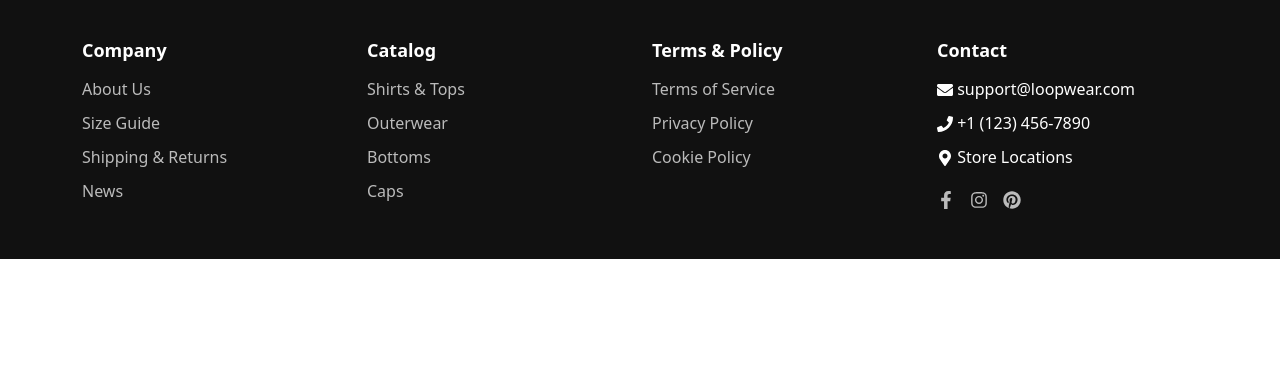
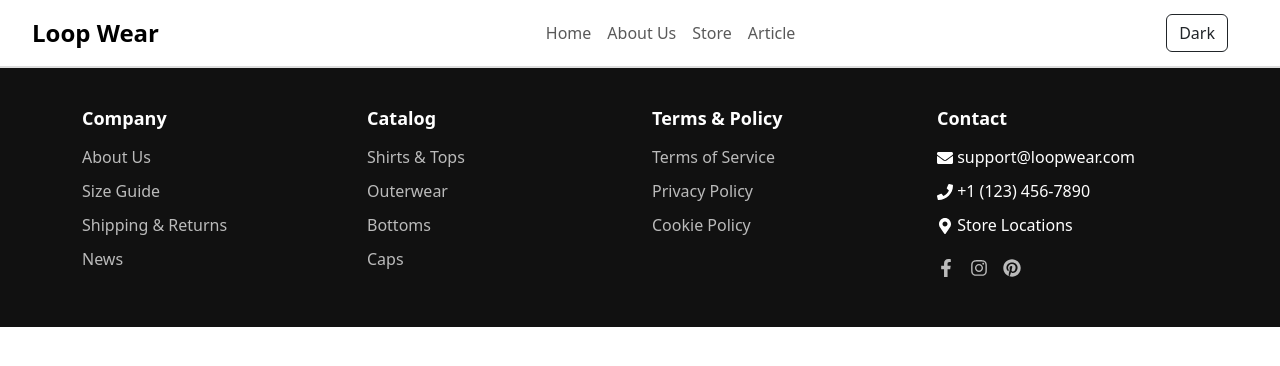
Before and after one commit to Vingorithm/wdc-loopwear-2025, a React (Vite) app: page / in a window 1280 px wide. Shown: the top 366 px of the page. Built offline with nearby package versions, Linux system fonts and the light colour scheme.

Commit message:
[FIX] memperbaiki list product, nambahin navbar (coba-coba)

```diff
--- a/src/components/Header.jsx
+++ b/src/components/Header.jsx
@@ -1,5 +1,64 @@
-import React from "react";
+import React, { useState } from "react";
+import "bootstrap/dist/css/bootstrap.min.css";
+
 const Header = () => {
+  const [darkMode, setDarkMode] = useState(false);
+
+  const toggleDarkMode = () => {
+    setDarkMode(!darkMode);
+    document.body.style.backgroundColor = darkMode ? "#fff" : "#222";
+    document.body.style.color = darkMode ? "#000" : "#fff";
+  };
+
+  return (
+    <nav className="navbar navbar-expand-lg" style={styles.navbar}>
+      <div className="container-fluid">
+        <a className="navbar-brand" href="#" style={styles.logo}>Loop Wear</a>
+        <button
+          className="navbar-toggler"
+          type="button"
+          data-bs-toggle="collapse"
+          data-bs-target="#navbarNav"
+        >
+          <span className="navbar-toggler-icon"></span>
+        </button>
+        <div className="collapse navbar-collapse justify-content-center" id="navbarNav">
+          <ul className="navbar-nav">
+            <li className="nav-item">
+              <a className="nav-link" href="#">Home</a>
+            </li>
+            <li className="nav-item">
+              <a className="nav-link" href="#">About Us</a>
+            </li>
+            <li className="nav-item">
+              <a className="nav-link" href="#">Store</a>
+            </li>
+            <li className="nav-item">
+              <a className="nav-link" href="#">Article</a>
+            </li>
+          </ul>
+        </div>
+        <button className="btn btn-outline-dark" onClick={toggleDarkMode} style={styles.toggleBtn}>
+          {darkMode ? "Light" : "Dark"}
+        </button>
+      </div>
+    </nav>
+  );
+};
+
+const styles = {
+  navbar: {
+    backgroundColor: "#fff",
+    borderBottom: "2px solid #ddd",
+    padding: "10px 20px"
+  },
+  logo: {
+    fontSize: "1.5rem",
+    fontWeight: "bold"
+  },
+  toggleBtn: {
+    marginRight: "20px"
+  }
 };
 
 export default Header;
--- /dev/null
+++ b/src/components/HeaderList.jsx
@@ -0,0 +1,6 @@
+import React from "react";
+const HeaderList = () => {
+
+};
+
+export default HeaderList;
--- /dev/null
+++ b/src/layouts/ListLayout.jsx
@@ -0,0 +1,23 @@
+import { Outlet } from "react-router-dom";
+import Footer from '../components/Footer';
+import Header from '../components/HeaderList';
+
+const routes = [
+  {
+    path: "/list",
+    name: "List",
+  },
+];
+
+const ListLayout = () => {
+  return (
+    <div>
+      <Header routes={routes} />
+      <Outlet />
+      <Footer />
+    </div>
+  );
+};
+
+
+export default ListLayout;
```
Also changed, not shown: src/routes/index.jsx (+13 -6 lines).
